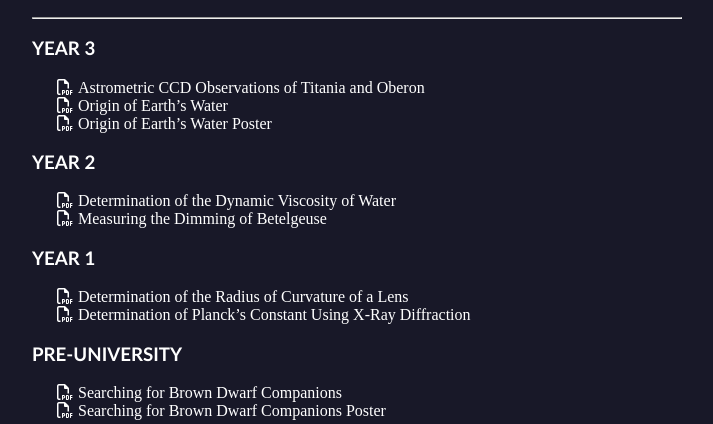
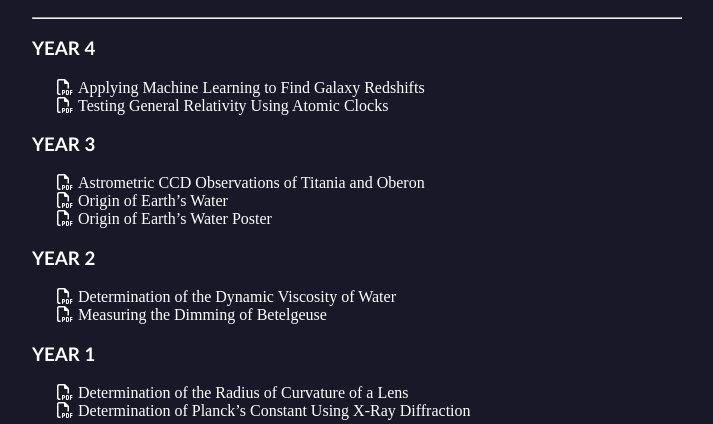
Before and after one commit to alexogdenuk/alexogdenuk.github.io, a plain HTML site: page undergraduate_papers/index.html in a window 1280 px wide. Shown: the part 72-496 px from the top of the page, without its empty margins (283-996 px from the left). Drawn offline with Linux system fonts and the light colour scheme.

Commit message:
Add files via upload

```diff
--- a/undergraduate_papers/index.html
+++ b/undergraduate_papers/index.html
@@ -22,6 +22,12 @@
 
 <body>
   <h2><a href="/"               >ALEX OGDEN</a></h2><hr>
+
+  <h3>YEAR 4</h3>
+  <ul>
+    <li><a href="Machine_Learning_Redshifts.pdf" target="_blank">Applying Machine Learning to Find Galaxy Redshifts</a></li>
+    <li><a href="Testing_Relativity_Using_Clocks.pdf" target="_blank">Testing General Relativity Using Atomic Clocks</a></li>
+  </ul>
 
   <h3>YEAR 3</h3>
   <ul>
```
Also changed, not shown: 2 other files.
